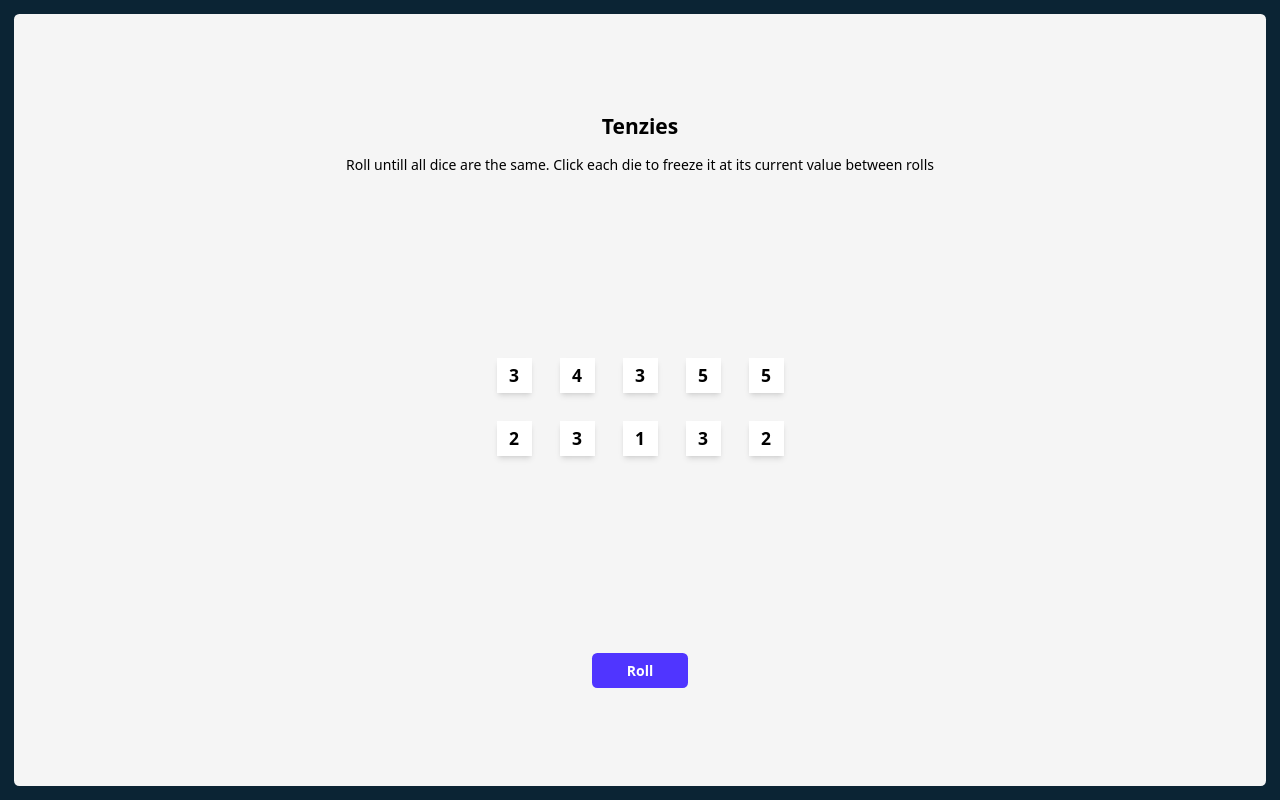
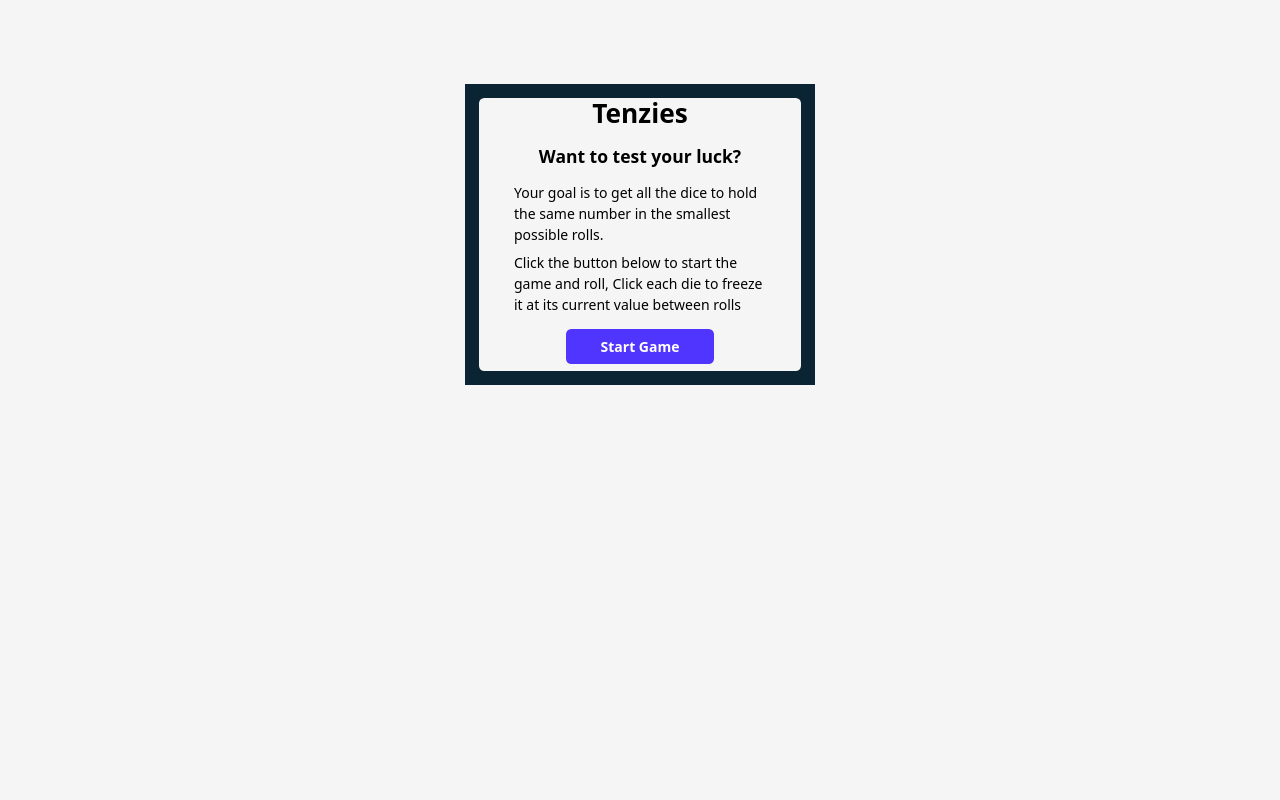
Before and after one commit to USII-004/tenzies-app, a React (Create React App) app: page / in a window 1280 px wide. Built offline with nearby package versions, Linux system fonts and the light colour scheme.

Commit message:
rolls count added

```diff
--- a/src/App.js
+++ b/src/App.js
@@ -5,17 +5,19 @@ import Confetti from 'react-confetti'
 
 function App() {
 
-  const [dice,setDice] = React.useState(allNewDice())
+  const [dice,setDice] = React.useState([])
   const [tenzies, setTenzies] = React.useState(false)
+  const [rolls, setRolls] = React.useState(1)
 
   React.useEffect( () => {
+    if(dice.length > 0) {
       const allHeld = dice.every(item => item.isHeld)
       const firstValue = dice[0].value
       const sameDice = dice.every(item => item.value === firstValue)
 
       if(allHeld && sameDice) {
         setTenzies(true)
-      console.log('You Won!!')
+      }
     }
   }, [dice]
   )
@@ -62,21 +64,36 @@ function App() {
     setDice(prevDice => prevDice.map(item => {
       return item.isHeld ? item : generateNewDice()
     }))
+    setRolls(prevState => prevState + 1)
   }
 
   function handleReset() {
     setTenzies(prevState => !prevState)
     setDice(allNewDice())
+    setRolls(1)
+  }
+
+  function startGame() {
+    setDice(allNewDice())
+    setRolls(1)
   }
 
 
+
   return (
-    <main className="w-full bg-[#0B2434] h-screen p-4">
+      <div>
+        { dice.length > 0
+        ?
+        <main className="max-w-[350px] bg-[#0B2434] p-4 md:my-24">
           {tenzies && <Confetti />}
           <div className="w-full bg-[#f5f5f5] h-[100%] rounded-md flex justify-around items-center flex-col px-10">
             <div className="flex flex-col items-center justify-center">
               <h2 className="font-bold text-2xl my-4">Tenzies</h2>
-          <p>Roll untill all dice are the same. Click each die to freeze it at its current value between rolls</p>
+              {!tenzies
+              ? <p>Roll untill all dice are the same. Click each die to freeze it at its current value between rolls</p>
+              : <p>Hurray!! you won in {rolls} rolls, think you can do better?... Start a new game and try your luck again.</p>
+              }
+
             </div>
             <div className="grid grid-cols-5">
               {diceElement}
@@ -97,8 +114,27 @@ function App() {
                   </button>
               }
             </div>
+            <p className="font-bold">Rolls: {rolls}</p>
           </div>
         </main>
+        :
+        <div className='max-w-[350px] bg-[#0B2434] p-4 md:my-24'>
+          <div className="w-full bg-[#f5f5f5] h-[100%] rounded-md flex justify-around items-center flex-col px-10">
+            <h1 className="font-bold text-3xl">Tenzies</h1>
+            <h2 className="font-bold text-xl m-4">Want to test your luck?</h2>
+            <p>Your goal is to get all the dice to hold the same number in the smallest possible rolls.</p>
+            <p className="my-2">Click the button below to start the game and roll, Click each die to freeze it at its current value between rolls</p>
+            <button
+                className='bg-[#5035FF] px-10 py-2 rounded-md font-bold text-white my-2'
+                onClick={startGame}
+            >
+                Start Game
+            </button>
+          </div>
+        </div>
+
+      }
+      </div>
   );
 }
 
--- a/src/index.css
+++ b/src/index.css
@@ -7,5 +7,9 @@ html {
 }
 
 body {
-  background-color: white;
+  background-color: whitesmoke;
+  display: flex;
+  flex-direction: column;
+  justify-content: center;
+  align-items: center;
 }
```
Lines whose indentation alone changed are shown as unchanged.
